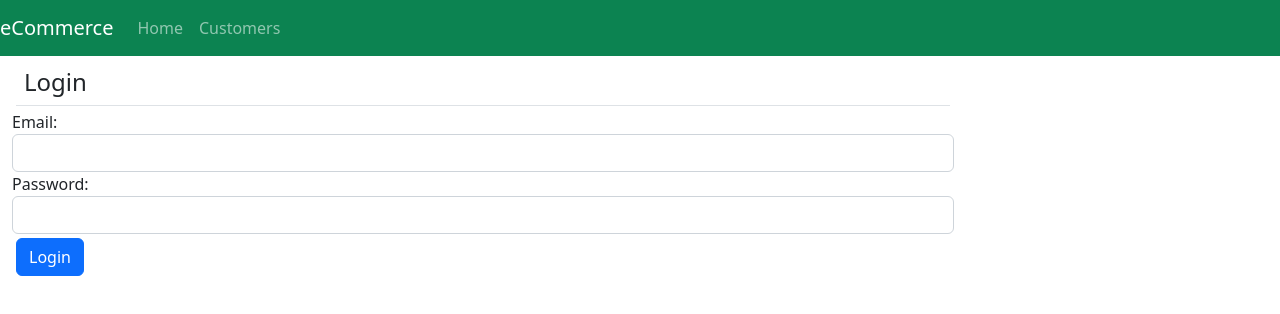
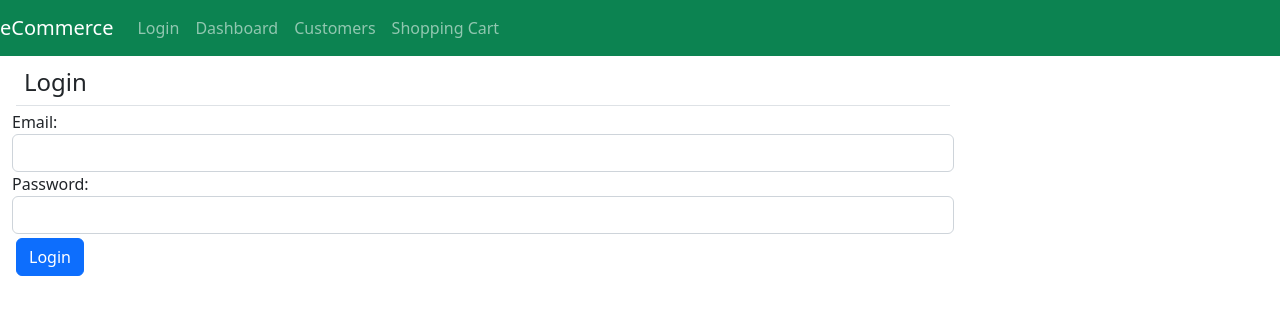
Before and after one commit to apisceva/eCommerce, a React (Create React App) app: page / in a window 1280 px wide. Shown: the top 314 px of the page. Built offline with nearby package versions, Linux system fonts and the light colour scheme.

Commit message:
<Link> added to Navbar components

```diff
--- a/src/NavBar.jsx
+++ b/src/NavBar.jsx
@@ -1,4 +1,5 @@
 import React, { Component } from "react";
+import { Link } from "react-router-dom";
 
 class NavBar extends Component {
   render() {
@@ -22,14 +23,24 @@ class NavBar extends Component {
           <div className="collapse navbar-collapse" id="navbarSupportedContent">
             <ul className="navbar-nav me-auto mb-2 mb-lg-0">
               <li className="nav-item">
-                <a className="nav-link" href="/#">
-                  Home
-                </a>
-                </li>
-                <li className="nav-item">
-                <a className="nav-link" href="/#">
+                <Link to="/" className="nav-link">
+                  Login
+                </Link>
+              </li>
+              <li className="nav-item">
+                <Link to="/dashboard" className="nav-link">
+                  Dashboard
+                </Link>
+              </li>
+              <li className="nav-item">
+                <Link to="/customers" className="nav-link">
                   Customers
-                </a>
+                </Link>
+              </li>
+              <li className="nav-item">
+                <Link to="/cart" className="nav-link">
+                  Shopping Cart
+                </Link>
               </li>
             </ul>
           </div>
```
